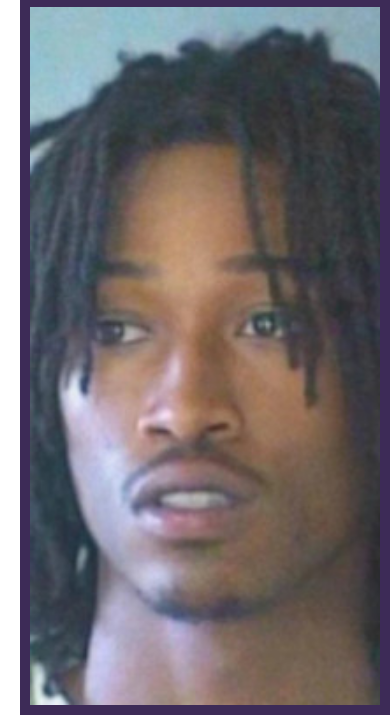
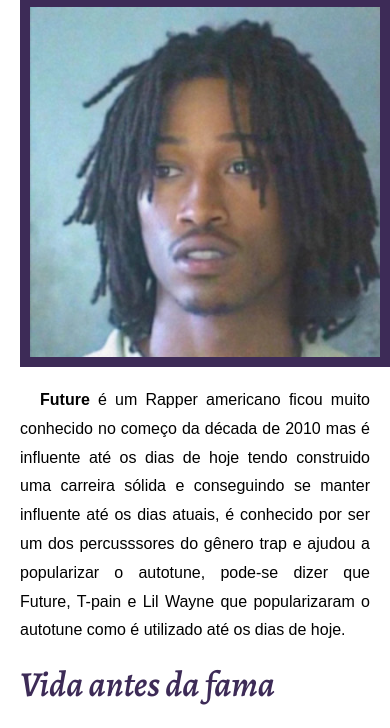
Before and after one commit to SamuelRodrigues1224/projeto-future, a plain HTML site: page index.html in a window 390 px wide. Shown: the part 365-1093 px from the top of the page. Drawn offline with nearby package versions, Linux system fonts and the light colour scheme; a web font is replaced by a local one.

Commit message:
Update index.html

```diff
--- a/index.html
+++ b/index.html
@@ -20,10 +20,7 @@
     </nav>
     <main>
         <h1>Future um dos maiores da decada!</h1>
-            <picture>
-                <source media="(max-width:400px )" srcset="fotomobilejovem.png">
                 <img src="fotogrande.jpg" alt="">
-            </picture>
             <p><strong>Future</strong> é um Rapper americano ficou muito conhecido no começo da década de 2010 mas é influente até os dias de hoje tendo construido uma carreira sólida e conseguindo se manter influente até os dias atuais, é conhecido por ser um dos percusssores do gênero trap e ajudou a popularizar o autotune, pode-se dizer que Future, T-pain e Lil Wayne que popularizaram o autotune como é utilizado até os dias de hoje.</p>
                   <h2>Vida antes da fama</h2>
             <p>
```
